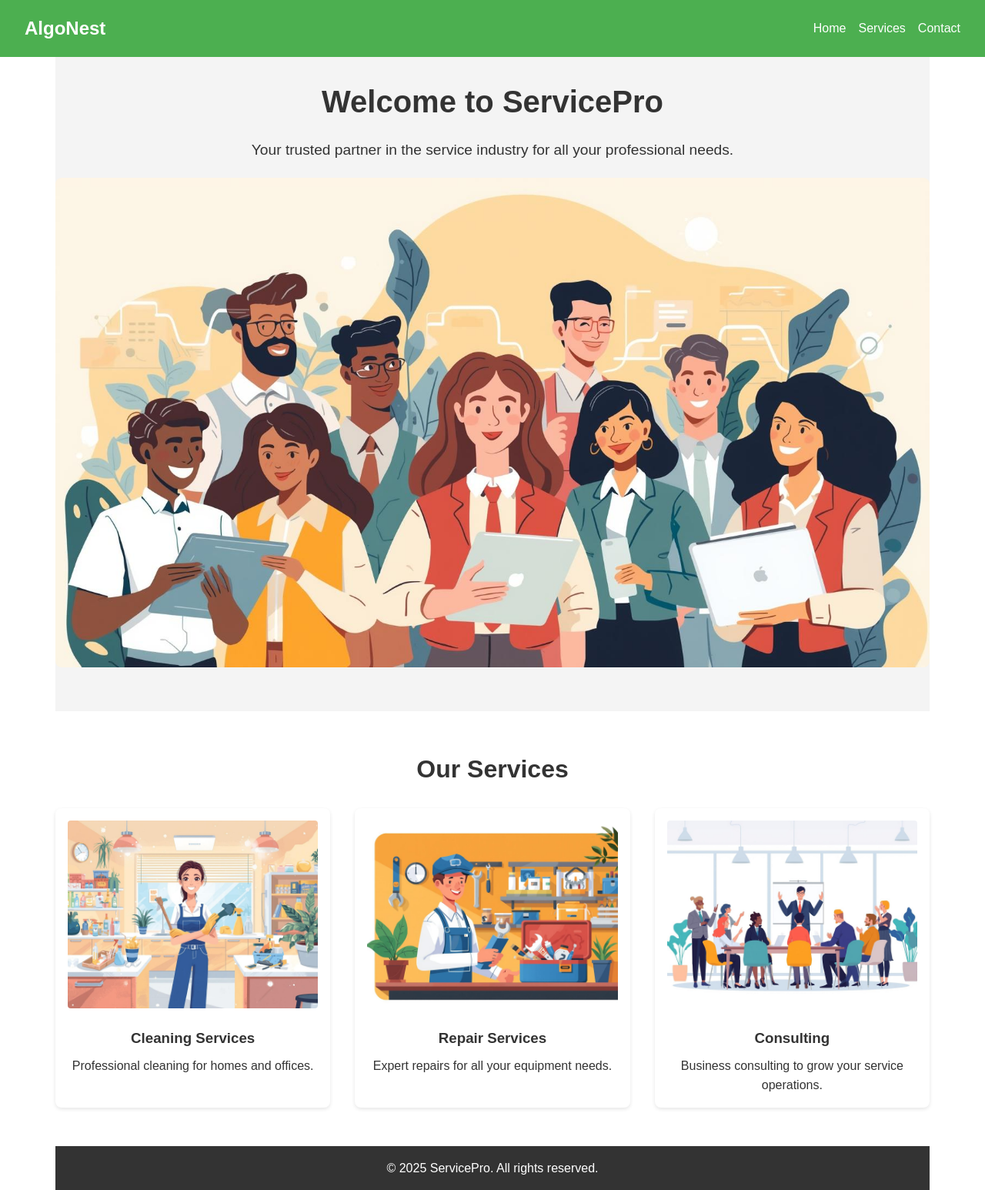
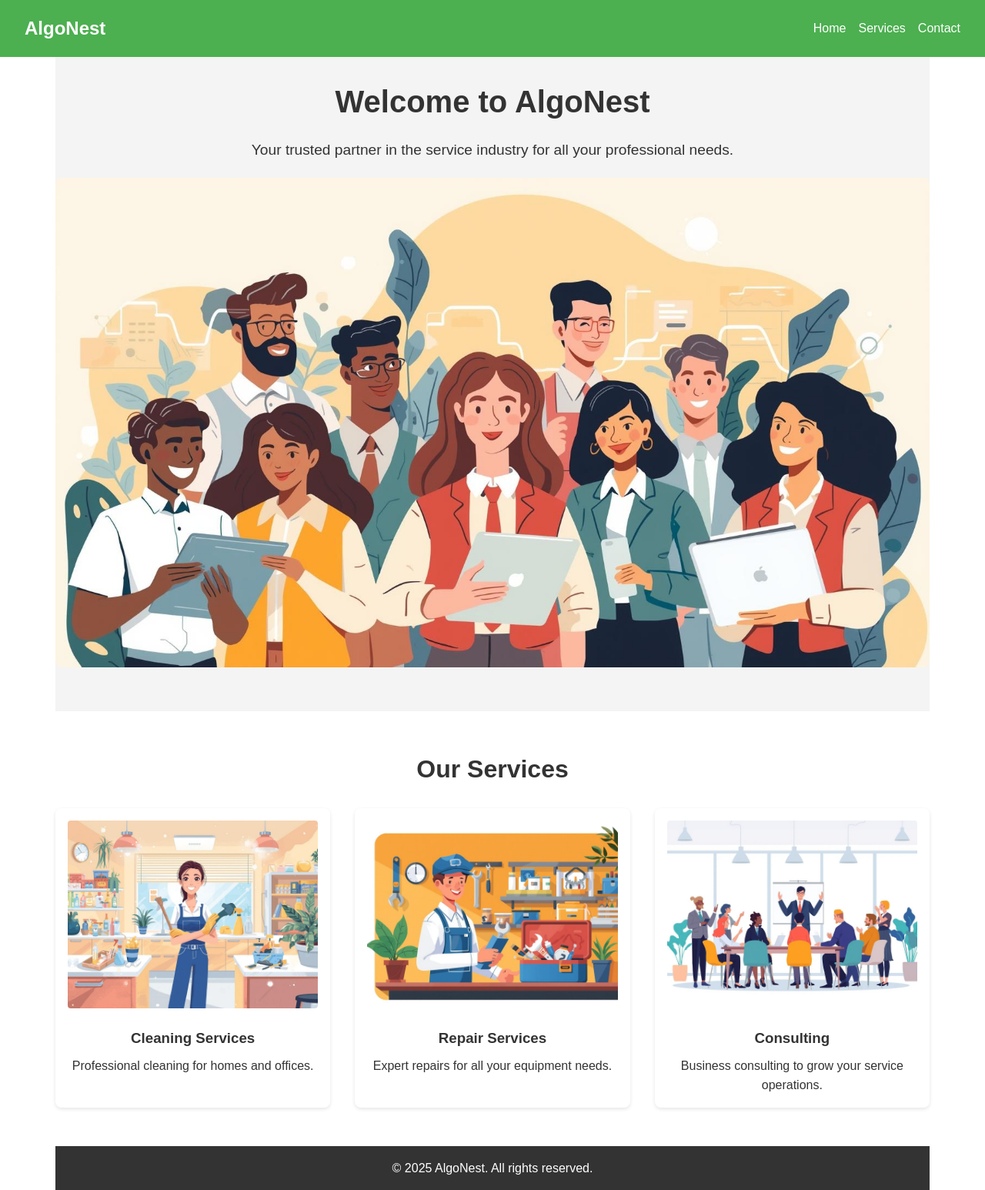
Before and after one commit to algonest-India/service-industry, a plain HTML site: page index.html in a window 1280 px wide. Shown: the whole page at 77% size. Drawn offline with Linux system fonts and the light colour scheme.

Commit message:
Add files via upload

```diff
--- a/index.html
+++ b/index.html
@@ -3,6 +3,9 @@
 <head>
     <meta charset="UTF-8">
     <meta name="viewport" content="width=device-width, initial-scale=1.0">
+    <link rel="preconnect" href="https://fonts.googleapis.com">
+<link rel="preconnect" href="https://fonts.gstatic.com" crossorigin>
+<link href="https://fonts.googleapis.com/css2?family=Arimo:ital,wght@0,400..700;1,400..700&family=Raleway:ital,wght@0,100..900;1,100..900&family=Syne:wght@400..800&display=swap" rel="stylesheet">
     <title>ServicePro - Professional Services</title>
     <link rel="stylesheet" href="./CSS/style.css">
 </head>
@@ -22,7 +25,7 @@
     <main>
         <section id="home" class="hero">
             <div class="hero-content">
-                <h1>Welcome to ServicePro</h1>
+                <h1>Welcome to <span class="algo">AlgoNest</span></h1>
                 <p>Your trusted partner in the service industry for all your professional needs.</p>
                 <img src="./assets/images/hero.jpg" alt="Professional Services Hero Image" class="hero-image">
             </div>
@@ -51,7 +54,7 @@
     </main>
 
     <footer id="contact">
-        <p>&copy; 2025 ServicePro. All rights reserved.</p>
+        <p>&copy; 2025 AlgoNest. All rights reserved.</p>
     </footer>
     </div>
 </body>
```
